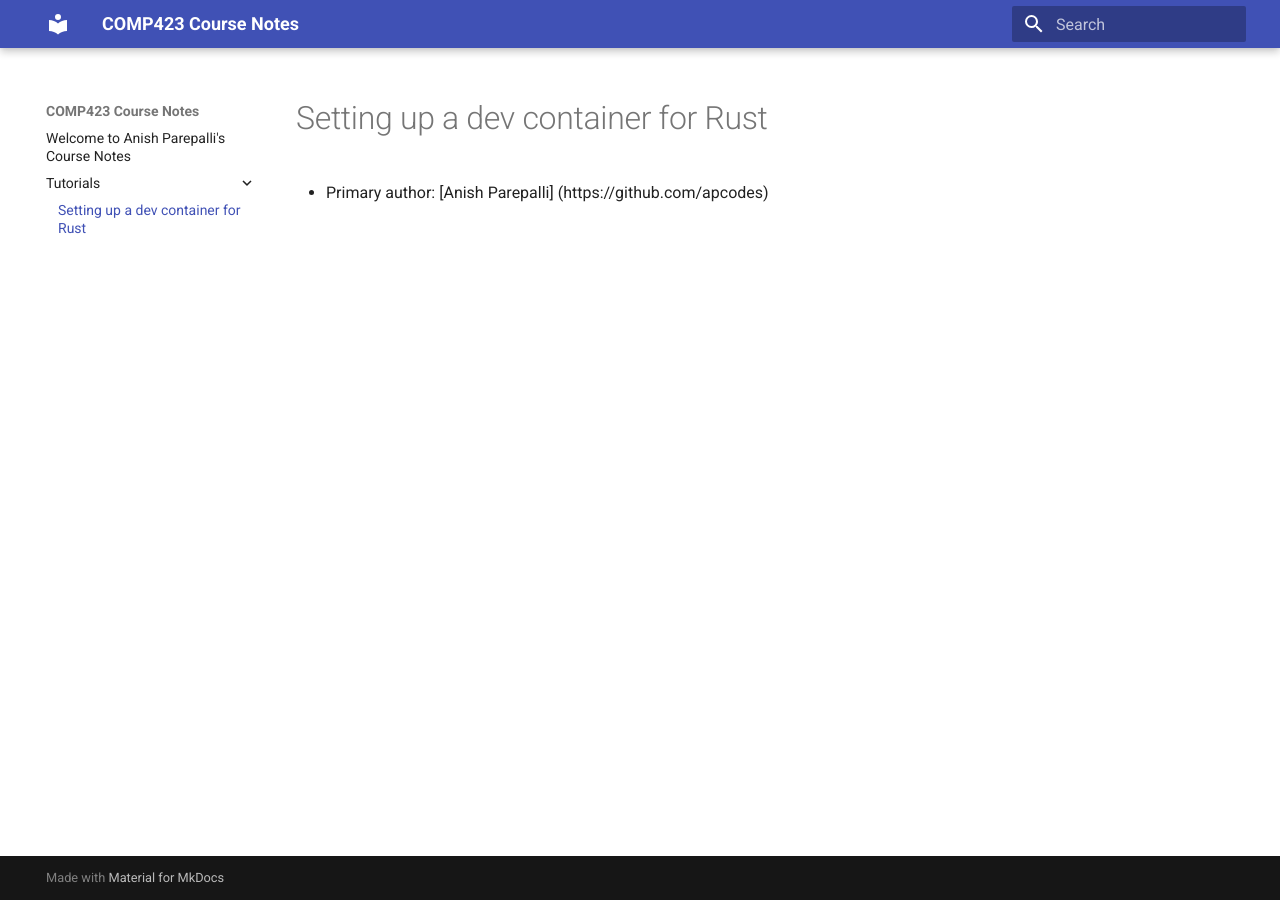
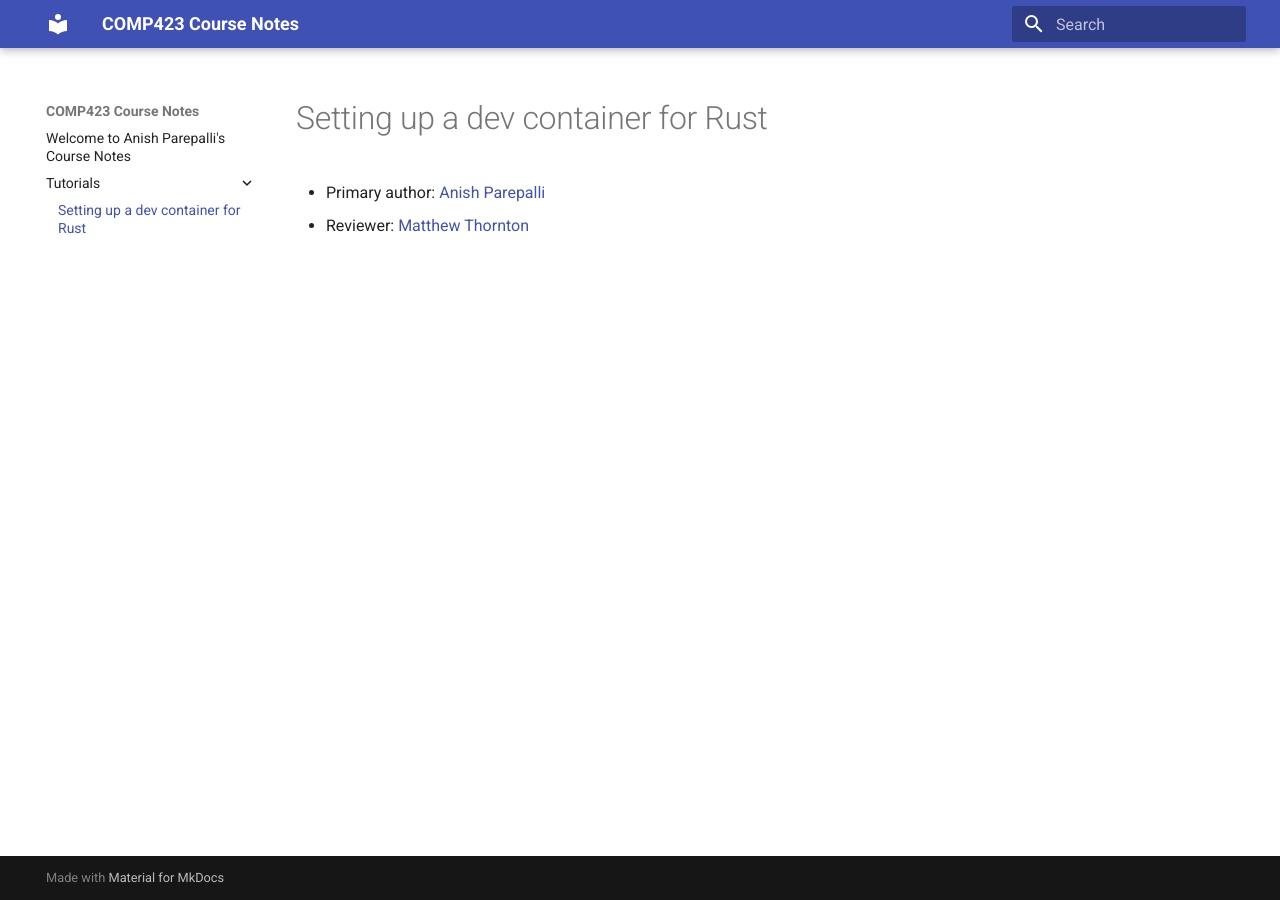
Before and after one commit to apcodes/comp423-course-notes, an MkDocs documentation site: the page built from docs/tutorials/go-setup.md, in a window 1280 px wide. Built offline with MkDocs 1.6.1 and Material for MkDocs 9.7.7, drawn with Linux system fonts in a browser that asks for light colours.

Commit message:
Added Reviewer

```diff
--- a/docs/tutorials/go-setup.md
+++ b/docs/tutorials/go-setup.md
@@ -1,3 +1,4 @@
 # Setting up a dev container for Rust
 
-* Primary author: [Anish Parepalli] (https://github.com/apcodes)
+* Primary author: [Anish Parepalli](https://github.com/apcodes)
+* Reviewer: [Matthew Thornton](https://github.com/mthornton1133)
```
Also changed, not shown: 2 other files.
